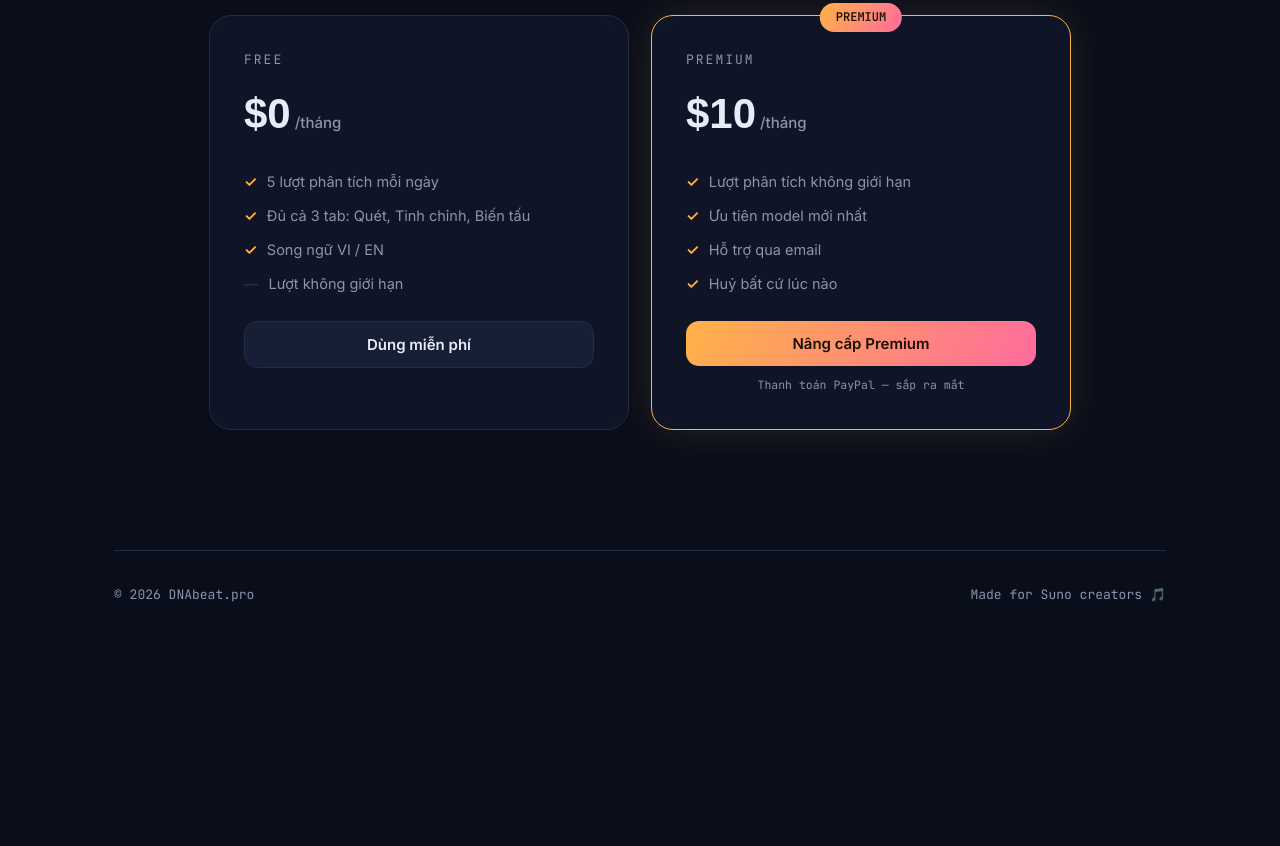
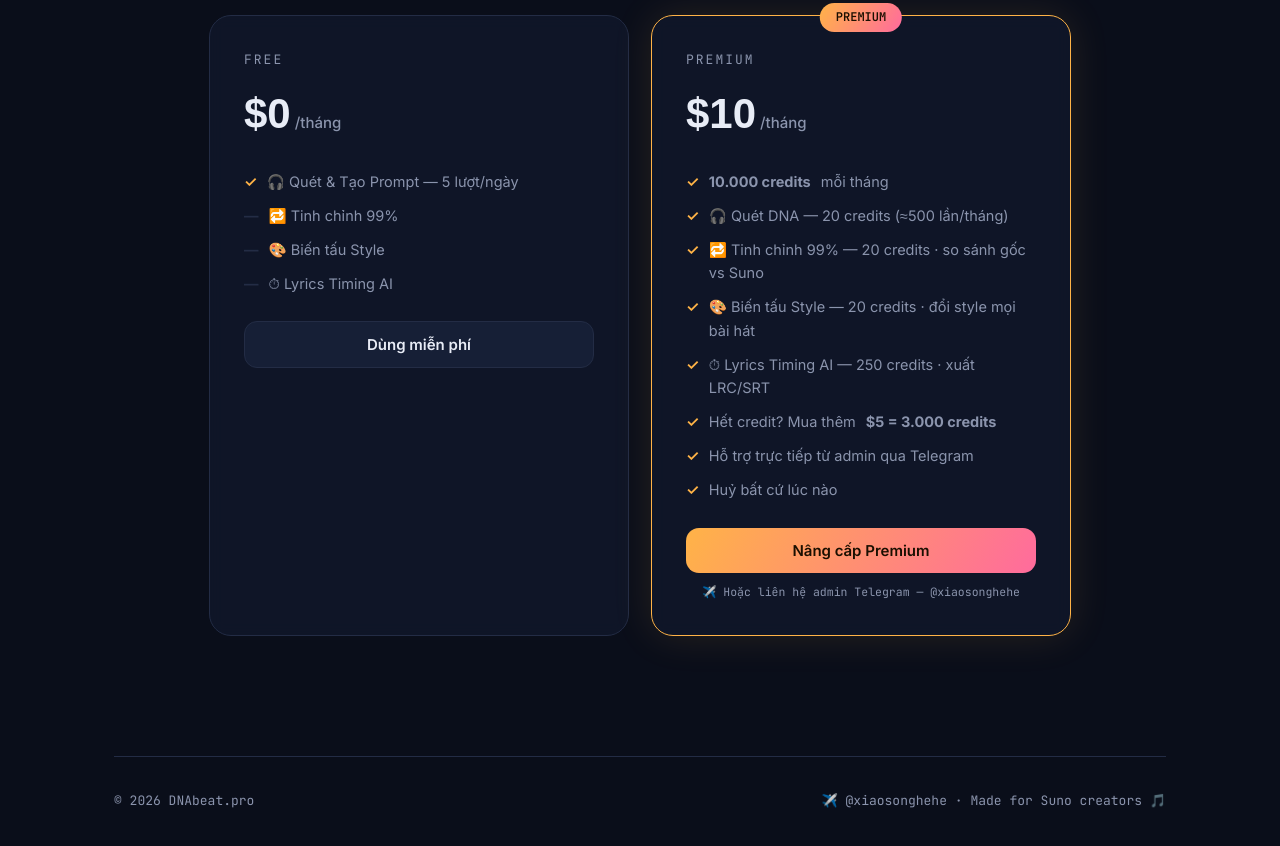
Before and after one commit to kenhatsaoroi-code/dnabeat, a website: page index.html in a window 1280 px wide. Shown: the part 1954-2800 px from the top of the page. Before the commit the page ends 2594 px from the top, so only its background shows below. Drawn offline with nearby package versions, Linux system fonts and the light colour scheme; a web font is replaced by a local one.

Commit message:
Add files via upload

```diff
--- a/index.html
+++ b/index.html
@@ -161,10 +161,10 @@ footer{border-top:1px solid var(--line);padding:34px 0;margin-top:50px;display:f
         <div class="pname">Free</div>
         <div class="amount">$0<small data-i="pm"> /tháng</small></div>
         <ul>
-          <li data-i="fr1">5 lượt phân tích mỗi ngày</li>
-          <li data-i="fr2">Đủ cả 3 tab: Quét, Tinh chỉnh, Biến tấu</li>
-          <li data-i="fr3">Song ngữ VI / EN</li>
-          <li class="no" data-i="fr4">Lượt không giới hạn</li>
+          <li data-i="fr1">🎧 Quét & Tạo Prompt — 5 lượt/ngày</li>
+          <li class="no" data-i="fr2">🔁 Tinh chỉnh 99%</li>
+          <li class="no" data-i="fr3">🎨 Biến tấu Style</li>
+          <li class="no" data-i="fr4">⏱ Lyrics Timing AI</li>
         </ul>
         <button class="btn btn-o" id="loginBtn3" style="width:100%;justify-content:center" data-i="frCta">Dùng miễn phí</button>
       </div>
@@ -173,20 +173,24 @@ footer{border-top:1px solid var(--line);padding:34px 0;margin-top:50px;display:f
         <div class="pname">Premium</div>
         <div class="amount">$10<small data-i="pm2"> /tháng</small></div>
         <ul>
-          <li data-i="pr1">Lượt phân tích không giới hạn</li>
-          <li data-i="pr2">Ưu tiên model mới nhất</li>
-          <li data-i="pr3">Hỗ trợ qua email</li>
-          <li data-i="pr4">Huỷ bất cứ lúc nào</li>
+          <li data-i="pr1"><b>10.000 credits</b> mỗi tháng</li>
+          <li data-i="pr2">🎧 Quét DNA — 20 credits (≈500 lần/tháng)</li>
+          <li data-i="pr3">🔁 Tinh chỉnh 99% — 20 credits · so sánh gốc vs Suno</li>
+          <li data-i="pr4">🎨 Biến tấu Style — 20 credits · đổi style mọi bài hát</li>
+          <li data-i="pr5">⏱ Lyrics Timing AI — 250 credits · xuất LRC/SRT</li>
+          <li data-i="pr6">Hết credit? Mua thêm <b>$5 = 3.000 credits</b></li>
+          <li data-i="pr7">Hỗ trợ trực tiếp từ admin qua Telegram</li>
+          <li data-i="pr8">Huỷ bất cứ lúc nào</li>
         </ul>
         <button class="btn btn-g" id="paypalBtn" style="width:100%;justify-content:center" data-i="prCta">Nâng cấp Premium</button>
-        <div class="soon" data-i="soon">Thanh toán PayPal — sắp ra mắt</div>
+        <a class="soon" data-i="soon" href="https://t.me/xiaosonghehe" target="_blank" rel="noopener" style="display:block;text-align:center;text-decoration:none;color:var(--dim)">✈️ Hoặc liên hệ admin Telegram — @xiaosonghehe</a>
       </div>
     </div>
   </section>
 
   <footer>
     <div>© 2026 DNAbeat.pro</div>
-    <div data-i="foot">Made for Suno creators 🎵</div>
+    <div><a href="https://t.me/xiaosonghehe" target="_blank" rel="noopener" style="color:var(--dim)">✈️ @xiaosonghehe</a> · <span data-i="foot">Made for Suno creators 🎵</span></div>
   </footer>
 </div>
 
@@ -208,9 +212,10 @@ f2h:'Tinh chỉnh 99%', f2p:'Bản Suno render ra chưa giống? Đưa feedback
 f3h:'Biến tấu Style', f3p:'Giữ nguyên DNA bài gốc nhưng chuyển sang style, giọng hát, mood hoàn toàn mới — phonk, lo-fi, K-pop, EDM...',
 prEye:'Bảng giá', prH:'Bắt đầu free, nâng cấp khi cần', prSub:'Một gói duy nhất. Không phí ẩn.',
 pm:' /tháng', pm2:' /tháng',
-fr1:'5 lượt phân tích mỗi ngày', fr2:'Đủ cả 3 tab: Quét, Tinh chỉnh, Biến tấu', fr3:'Song ngữ VI / EN', fr4:'Lượt không giới hạn', frCta:'Dùng miễn phí',
-pr1:'Lượt phân tích không giới hạn', pr2:'Ưu tiên model mới nhất', pr3:'Hỗ trợ qua email', pr4:'Huỷ bất cứ lúc nào', prCta:'Nâng cấp Premium',
-soon:'Thanh toán PayPal — sắp ra mắt', foot:'Made for Suno creators 🎵' },
+fr1:'🎧 Quét & Tạo Prompt — 5 lượt/ngày', fr2:'🔁 Tinh chỉnh 99%', fr3:'🎨 Biến tấu Style', fr4:'⏱ Lyrics Timing AI', frCta:'Dùng miễn phí',
+pr1:'<b>10.000 credits</b> mỗi tháng', pr2:'🎧 Quét DNA — 20 credits (≈500 lần/tháng)', pr3:'🔁 Tinh chỉnh 99% — 20 credits · so sánh gốc vs Suno', pr4:'🎨 Biến tấu Style — 20 credits · đổi style mọi bài hát',
+pr5:'⏱ Lyrics Timing AI — 250 credits · xuất LRC/SRT', pr6:'Hết credit? Mua thêm <b>$5 = 3.000 credits</b>', pr7:'Hỗ trợ trực tiếp từ admin qua Telegram', pr8:'Huỷ bất cứ lúc nào', prCta:'Nâng cấp Premium',
+soon:'✈️ Hoặc liên hệ admin Telegram — @xiaosonghehe', foot:'Made for Suno creators 🎵' },
 en:{ login:'Sign in with Google', eyebrow:'AI that truly listens · Gemini Audio',
 h1a:'Decode the', h1b:'of any song into a Suno prompt',
 sub:'Upload any song you love — AI listens to every drum hit, vocal texture and mix layer, then reverse-engineers a Suno prompt up to 99% accurate. Refine and remix in one click.',
@@ -225,9 +230,10 @@ f2h:'Refine to 99%', f2p:'Suno render not close enough? Give feedback — AI dia
 f3h:'Style Remix', f3p:'Keep the original DNA but transform style, vocals and mood — phonk, lo-fi, K-pop, EDM, anything.',
 prEye:'Pricing', prH:'Start free, upgrade when you need', prSub:'One plan. No hidden fees.',
 pm:' /month', pm2:' /month',
-fr1:'5 analyses per day', fr2:'All 3 tabs: Scan, Refine, Remix', fr3:'Bilingual VI / EN', fr4:'Unlimited analyses', frCta:'Use for free',
-pr1:'Unlimited analyses', pr2:'Priority on latest models', pr3:'Email support', pr4:'Cancel anytime', prCta:'Upgrade to Premium',
-soon:'PayPal checkout — coming soon', foot:'Made for Suno creators 🎵' }
+fr1:'🎧 Scan & Create Prompt — 5 scans/day', fr2:'🔁 Refine to 99%', fr3:'🎨 Style Remix', fr4:'⏱ AI Lyrics Timing', frCta:'Use for free',
+pr1:'<b>10,000 credits</b> every month', pr2:'🎧 DNA Scan — 20 credits (≈500 scans/mo)', pr3:'🔁 Refine to 99% — 20 credits · original vs Suno compare', pr4:'🎨 Style Remix — 20 credits · transform any song',
+pr5:'⏱ AI Lyrics Timing — 250 credits · LRC/SRT export', pr6:'Out of credits? Top up <b>$5 = 3,000 credits</b>', pr7:'Direct admin support on Telegram', pr8:'Cancel anytime', prCta:'Upgrade to Premium',
+soon:'✈️ Or contact admin on Telegram — @xiaosonghehe', foot:'Made for Suno creators 🎵' }
 };
 let lang = localStorage.getItem('dnabeat_lang') || 'vi';
 function applyLang(){
@@ -264,11 +270,8 @@ sb.auth.getSession().then(({data:{session}})=>{
   }
 });
 
-// PayPal placeholder
-document.getElementById('paypalBtn').onclick = ()=>{
-  alert(lang==='vi' ? 'Thanh toán PayPal sắp ra mắt! Hiện tại bạn có thể dùng gói Free (5 lượt/ngày).'
-                    : 'PayPal checkout coming soon! For now, enjoy the Free plan (5 scans/day).');
-};
+// Premium: login first, then upgrade inside the app (PayPal modal lives there)
+document.getElementById('paypalBtn').onclick = login;
 
 /* ============ DNA waveform helix (signature) ============ */
 const cv = document.getElementById('helix'), ctx = cv.getContext('2d');
```
